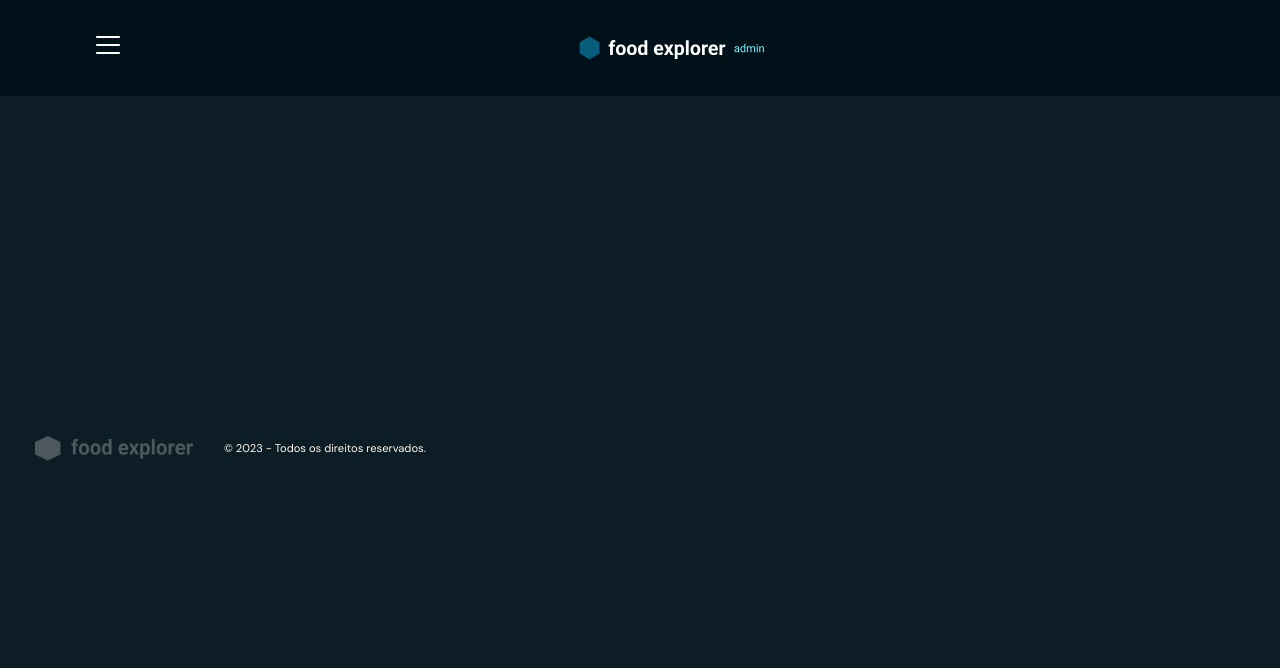
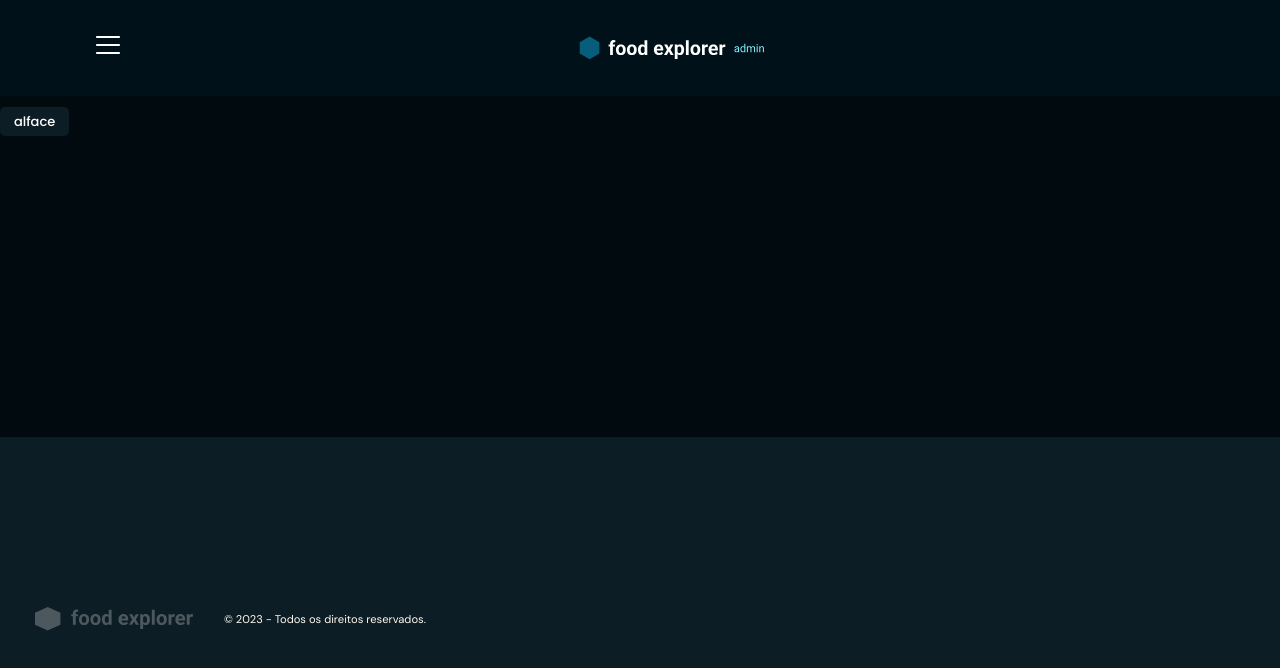
Before and after one commit to daiaanebarbosaf/foodexplorer, a React (Vite) app: page / in a window 1280 px wide. Shown: the top 668 px of the page. Built offline with nearby package versions, Linux system fonts and the light colour scheme.

Commit message:
Adicionando a seção de Tag na Home

```diff
--- a/src/pages/Details/index.jsx
+++ b/src/pages/Details/index.jsx
@@ -3,12 +3,18 @@ import { Container } from './styles.js';
 import { Button } from '../../components/Button';
 import { Header } from '../../components/Header';
 import { Footer } from '../../components/Footer';
+import { Section } from '../../components/Section';
+import { Tag } from '../../components/Tag';
 
 export function Details(){
   return(
     <Container>
       <Header />
 
+      <Section>
+        <Tag title="alface"/>
+      </Section>
+
       <Footer/>
     </Container>
   )
```
